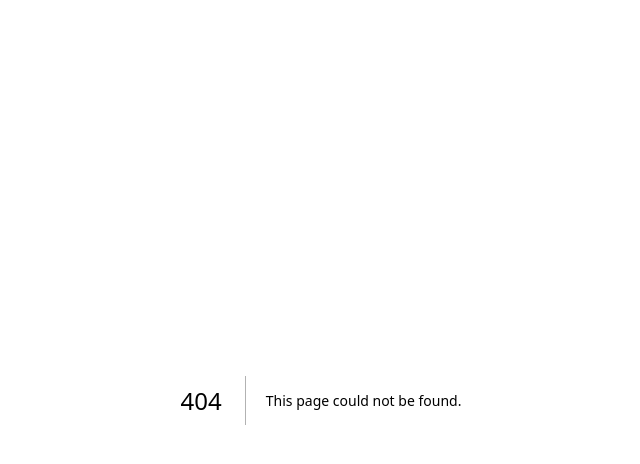
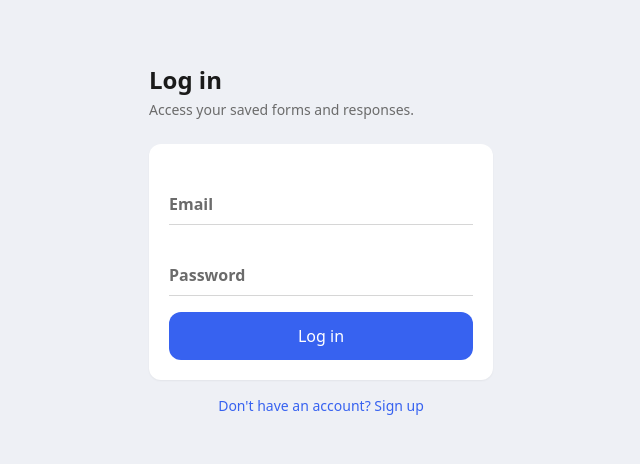
Before and after one commit to Libra-aa/Prot-Form, a Next.js app: page /login in a window 1280 px wide. Before the commit this address had no page. Shown: the top 464 px of the page, without its empty margins (319-959 px from the left). Built offline with nearby package versions, Linux system fonts and the light colour scheme; no server answers.

Commit message:
Add login and signup page with Supabase integration

```diff
--- /dev/null
+++ b/app/login/page.tsx
@@ -0,0 +1,103 @@
+"use client";
+
+import { useState } from "react";
+import { useRouter } from "next/navigation";
+import { supabase } from "@/lib/supabaseClient";
+
+export default function LoginPage() {
+  const router = useRouter();
+  const [mode, setMode] = useState<"login" | "signup">("login");
+  const [email, setEmail] = useState("");
+  const [password, setPassword] = useState("");
+  const [error, setError] = useState<string | null>(null);
+  const [loading, setLoading] = useState(false);
+  const [confirmMsg, setConfirmMsg] = useState<string | null>(null);
+
+  async function handleSubmit(e: React.FormEvent) {
+    e.preventDefault();
+    setError(null);
+    setConfirmMsg(null);
+    setLoading(true);
+
+    if (mode === "signup") {
+      const { error } = await supabase.auth.signUp({ email, password });
+      setLoading(false);
+      if (error) {
+        setError(error.message);
+      } else {
+        setConfirmMsg("Account created. You can now log in.");
+        setMode("login");
+      }
+    } else {
+      const { error } = await supabase.auth.signInWithPassword({ email, password });
+      setLoading(false);
+      if (error) {
+        setError(error.message);
+      } else {
+        router.push("/");
+        router.refresh();
+      }
+    }
+  }
+
+  return (
+    <main className="max-w-sm mx-auto px-5 py-16">
+      <h1 className="text-2xl font-semibold mb-1">
+        {mode === "login" ? "Log in" : "Create account"}
+      </h1>
+      <p className="text-muted text-sm mb-6">
+        {mode === "login"
+          ? "Access your saved forms and responses."
+          : "Create an account to save and manage your forms."}
+      </p>
+
+      <form onSubmit={handleSubmit} className="bg-white rounded-xl p-5 shadow-sm space-y-4">
+        <div className="field">
+          <input
+            type="email"
+            placeholder=" "
+            required
+            value={email}
+            onChange={(e) => setEmail(e.target.value)}
+          />
+          <label>Email</label>
+        </div>
+        <div className="field">
+          <input
+            type="password"
+            placeholder=" "
+            required
+            minLength={6}
+            value={password}
+            onChange={(e) => setPassword(e.target.value)}
+          />
+          <label>Password</label>
+        </div>
+
+        {error && <p className="text-sm text-red-500">{error}</p>}
+        {confirmMsg && <p className="text-sm text-green-700">{confirmMsg}</p>}
+
+        <button
+          type="submit"
+          disabled={loading}
+          className="w-full bg-accent text-white rounded-xl py-3 font-medium"
+        >
+          {loading ? "Please wait…" : mode === "login" ? "Log in" : "Sign up"}
+        </button>
+      </form>
+
+      <button
+        onClick={() => {
+          setMode(mode === "login" ? "signup" : "login");
+          setError(null);
+          setConfirmMsg(null);
+        }}
+        className="w-full text-center text-sm text-accent mt-4"
+      >
+        {mode === "login"
+          ? "Don't have an account? Sign up"
+          : "Already have an account? Log in"}
+      </button>
+    </main>
+  );
+}
```
